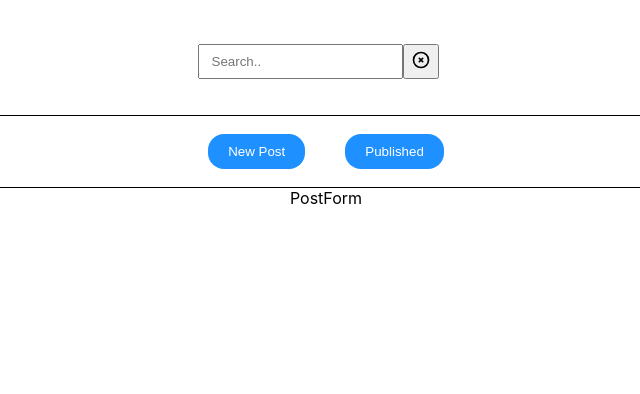
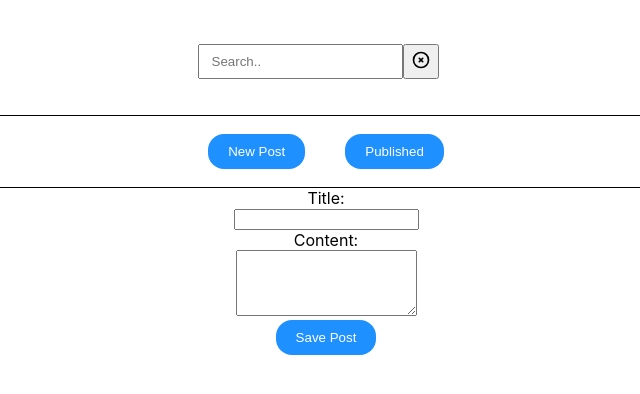
Before and after one commit to Sowmyam22/blog, a React (Create React App) app: page / in a window 1280 px wide. Shown: the top 394 px of the page, without its empty margins (314-954 px from the left). Built offline with nearby package versions, Linux system fonts and the light colour scheme.

Commit message:
worked on the text input and text area components, post form UI and able to submit submit the form data, able to fetch all the published posts

```diff
--- a/src/Posts/Index.js
+++ b/src/Posts/Index.js
@@ -1,4 +1,4 @@
-import React, { useState } from "react";
+import React, { useState, useEffect } from "react";
 import SearchBarComponent from "../components/SearchBar";
 import Header from "./Header";
 import PostForm from "./PostForm";
@@ -6,6 +6,7 @@ import PublishedPosts from "./PublishedPosts";
 
 function Index() {
 	const [selectedOption, setSelectedOption] = useState("post-form");
+	const [publishedPosts, setPublishedPosts] = useState([]);
 
 	return (
 		<div>
@@ -19,11 +20,11 @@ function Index() {
 
 			{selectedOption === "post-form" ? (
 				<div className="form-wrapper">
-					<PostForm />
+					<PostForm setPublishedPosts={setPublishedPosts} />
 				</div>
 			) : (
 				<div className="form-wrapper">
-					<PublishedPosts />
+					<PublishedPosts allPosts={publishedPosts} />
 				</div>
 			)}
 		</div>
--- a/src/Posts/PostForm.js
+++ b/src/Posts/PostForm.js
@@ -1,7 +1,48 @@
-import React from "react";
+import React, { useState, useEffect } from "react";
+import TextInput from "../components/TextInput";
+import TextArea from "../components/TextArea";
+import ButtonComponent from "../components/Button";
 
-function PostForm() {
-	return <div>PostForm</div>;
+function PostForm({ setPublishedPosts }) {
+	const [title, setTitle] = useState("");
+	const [content, setContent] = useState("");
+
+	const [allPosts, setAllPosts] = useState([]);
+
+	const handleTitle = (val) => {
+		setTitle(val);
+	};
+
+	const handleContent = (val) => {
+		console.log("value", val);
+		setContent(val);
+	};
+
+	const handleSubmit = () => {
+		let payload = {
+			title: title,
+			content: content,
+		};
+
+		allPosts.push(payload);
+		setAllPosts(allPosts);
+		setPublishedPosts(allPosts);
+
+		console.log("[posts", allPosts);
+	};
+
+	useEffect(() => {
+		console.log("[posts", allPosts);
+	}, []);
+
+	return (
+		<div>
+			<TextInput label="Title" onChange={handleTitle} value={title} />
+			<TextArea label="Content" onChange={handleContent} value={content} />
+
+			<ButtonComponent name="Save Post" onClick={handleSubmit} />
+		</div>
+	);
 }
 
 export default PostForm;
--- a/src/Posts/PublishedPosts.js
+++ b/src/Posts/PublishedPosts.js
@@ -1,6 +1,6 @@
-import React from "react";
+import React, { useEffect } from "react";
 
-function PublishedPosts() {
+function PublishedPosts({ allPosts }) {
 	return <div>PublishedPosts</div>;
 }
 
--- a/src/components/Button.js
+++ b/src/components/Button.js
@@ -1,6 +1,6 @@
 import React from "react";
 
-function Button({ name, buttonStyles, buttonType, onClick }) {
+function Button({ name, buttonStyles, buttonType, onClick, submitForm }) {
 	const handleSubmit = (type) => {
 		onClick(type);
 	};
--- /dev/null
+++ b/src/components/TextArea.js
@@ -0,0 +1,23 @@
+import React from "react";
+
+function TextArea({ label, onChange, value }) {
+	const handleInput = (e) => {
+		onChange(e.target.value);
+	};
+
+	return (
+		<div>
+			<label htmlFor={label}>{label}:</label>
+			<br />
+			<textarea
+				name="w3review"
+				rows="4"
+				value={value}
+				onChange={(e) => handleInput(e)}
+			></textarea>
+			<br />
+		</div>
+	);
+}
+
+export default TextArea;
--- /dev/null
+++ b/src/components/TextInput.js
@@ -0,0 +1,18 @@
+import React from "react";
+
+function TextInput({ label, onChange, value }) {
+	const handleInput = (e) => {
+		onChange(e.target.value);
+	};
+
+	return (
+		<div>
+			<label htmlFor={label}>{label}:</label>
+			<br />
+			<input type="text" value={value} onChange={(e) => handleInput(e)} />
+			<br />
+		</div>
+	);
+}
+
+export default TextInput;
```
Also changed, not shown: 1 other file (tests, documents, lock files or other folders).
